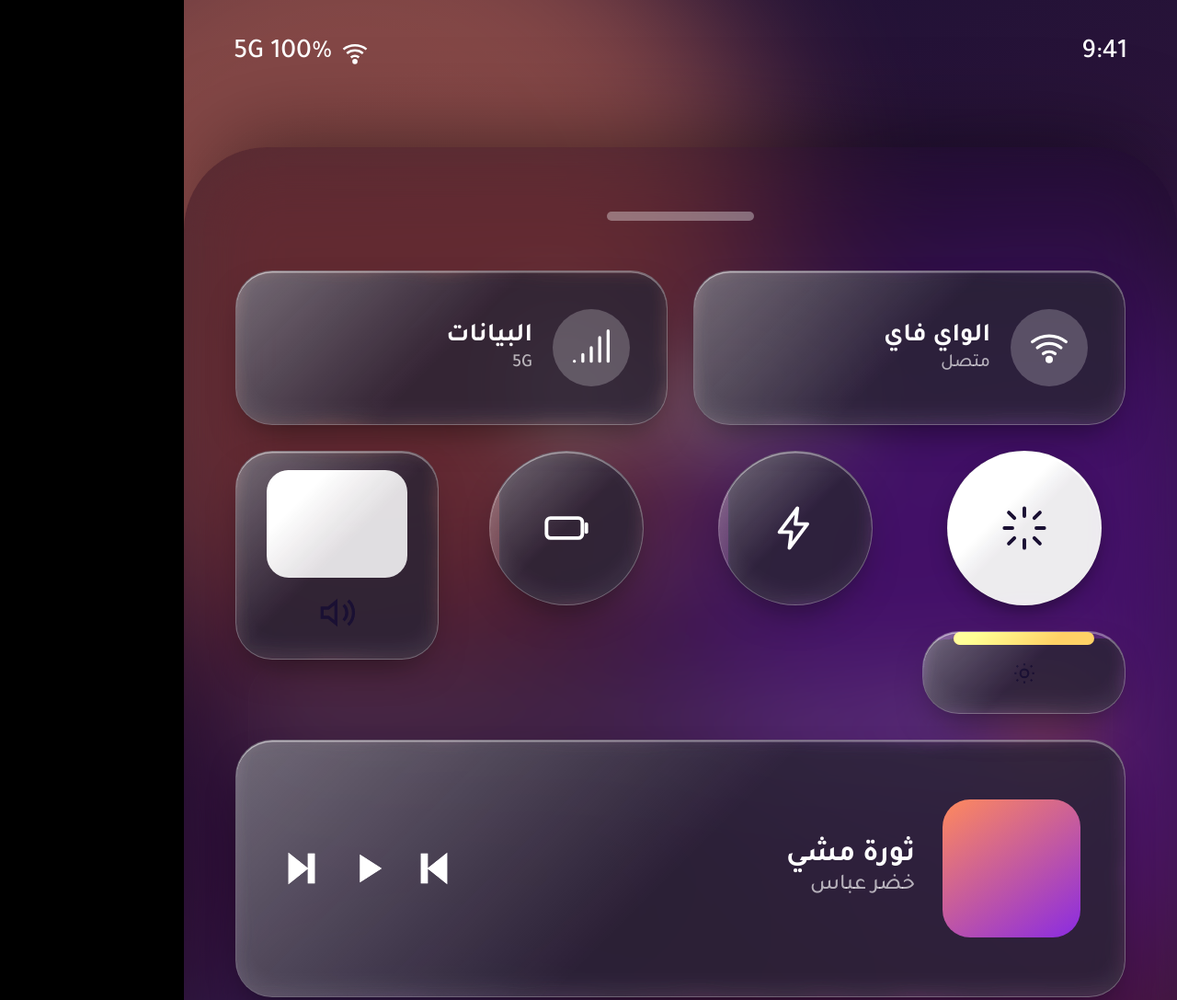
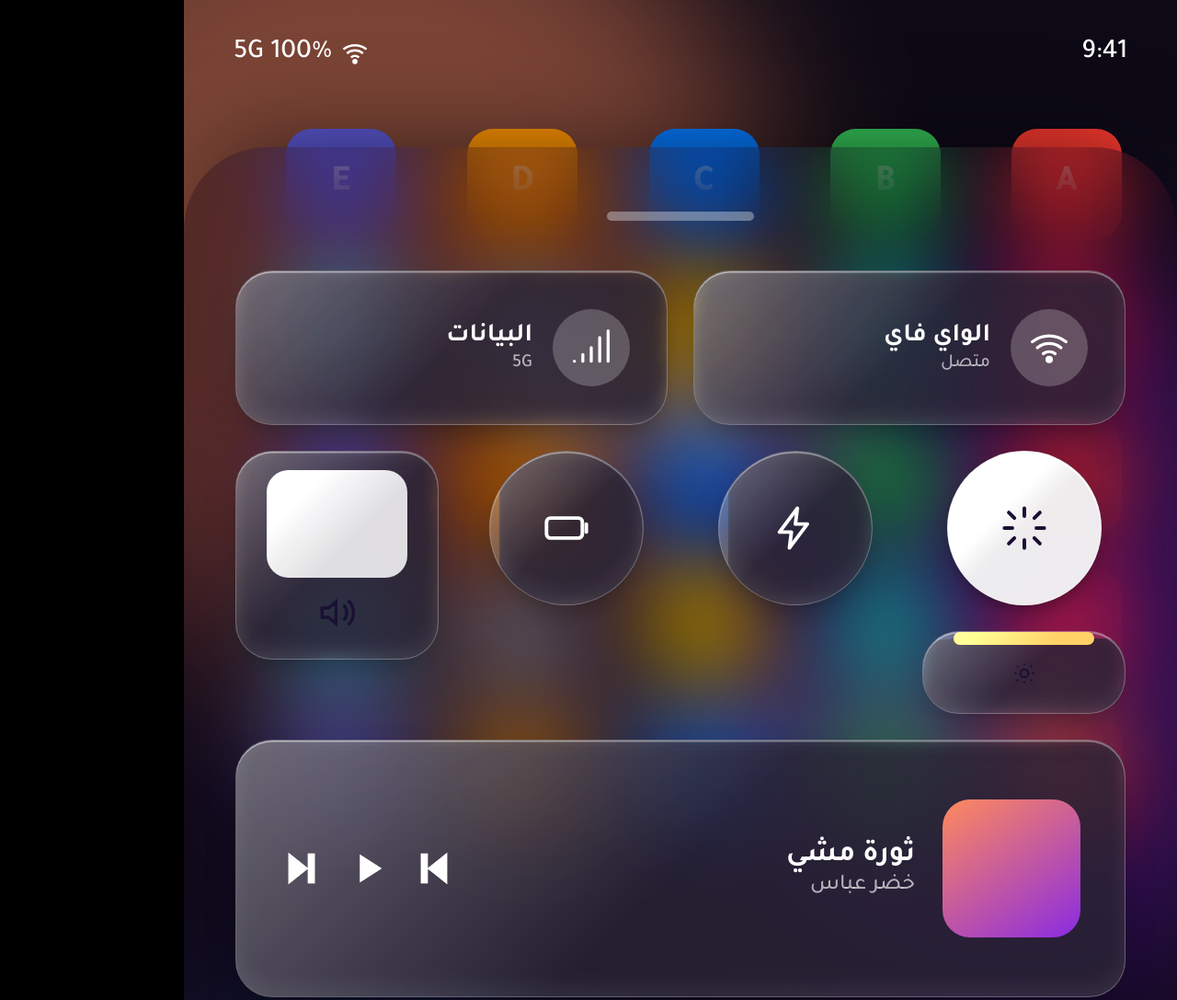
Before and after one commit to karrarkoqw4v-ux/Karrrrr, a plain HTML site: page dablik/design/theme/scene2.html in a window 1280 px wide. Shown: the top 1087 px of the page at 92% size. Drawn offline with Linux system fonts and the light colour scheme.

Commit message:
Liquid Glass control center: add icon-grid background for visible refraction
Co-Authored-By: Claude Sonnet 5 <noreply@anthropic.com>
Claude-Session: https://claude.ai/code/session_019uqjmh2zsJCzjD8BR3oFuT

```diff
--- a/dablik/design/theme/scene2.html
+++ b/dablik/design/theme/scene2.html
@@ -5,7 +5,7 @@
 @font-face{font-family:T;font-weight:800;src:url(tajawal_extrabold.ttf)}
 *{box-sizing:border-box;margin:0;padding:0}
 html,body{width:1080px;height:2400px;overflow:hidden;background:#000;font-family:T}
-#s{position:relative;width:1080px;height:2400px;overflow:hidden;background:linear-gradient(160deg,#1a1033,#3a1740 38%,#6b2a4a 62%,#d9775733 100%)}
+#s{position:relative;width:1080px;height:2400px;overflow:hidden;background:#0d0a16}
 .aur{position:absolute;border-radius:50%;filter:blur(90px)}
 .sb{position:absolute;top:0;left:0;right:0;height:90px;display:flex;justify-content:space-between;align-items:flex-end;padding:0 54px 14px;color:#fff;font-size:30px}
 .sb .ic{display:flex;gap:10px;align-items:center}
@@ -19,7 +19,7 @@ html,body{width:1080px;height:2400px;overflow:hidden;background:#000;font-family
 .notif span{color:rgba(255,255,255,.7);font-size:24px}
 
 /* control center sheet */
-#cc{position:absolute;left:0;right:0;bottom:0;top:160px;transition:none;transition:none;background:rgba(20,10,30,.42);backdrop-filter:blur(46px) saturate(1.4);border-radius:90px 90px 0 0;padding:70px 56px 0;box-shadow:0 -40px 100px -40px #0008}
+#cc{position:absolute;z-index:3;left:0;right:0;bottom:0;top:160px;transition:none;transition:none;background:rgba(20,10,30,.42);backdrop-filter:blur(46px) saturate(1.4);border-radius:90px 90px 0 0;padding:70px 56px 0;box-shadow:0 -40px 100px -40px #0008}
 .handle{width:160px;height:10px;background:rgba(255,255,255,.35);border-radius:10px;margin:0 auto 54px}
 .grid{display:grid;grid-template-columns:repeat(4,1fr);gap:28px}
 .glass{background:rgba(255,255,255,.07);backdrop-filter:url(#liquidGlass);-webkit-backdrop-filter:url(#liquidGlass);border:1px solid rgba(255,255,255,.30);border-radius:40px;box-shadow:inset 0 1.5px 0 rgba(255,255,255,.36),inset 0 -10px 24px rgba(255,255,255,.07),0 18px 40px -16px #0008;position:relative;overflow:hidden}
@@ -81,7 +81,22 @@ html,body{width:1080px;height:2400px;overflow:hidden;background:#000;font-family
 <div class="aur" style="width:760px;height:760px;background:#8a2be2;opacity:.4;right:-220px;top:300px"></div>
 <div class="aur" style="width:700px;height:700px;background:#3e91ff;opacity:.28;left:-120px;bottom:600px"></div>
 
-<div class="sb"><div>9:41</div><div class="ic"><svg width="30" height="30" viewBox="0 0 24 24" fill="none" stroke="#fff" stroke-width="2"><path d="M2 8.5a16 16 0 0 1 20 0M5 12a11 11 0 0 1 14 0M8.5 15.5a6 6 0 0 1 7 0"/><circle cx="12" cy="19" r="1.3" fill="#fff"/></svg> 5G 100%</div></div>
+
+<div id="bgicons" style="position:absolute;top:140px;left:60px;right:60px;display:grid;grid-template-columns:repeat(5,1fr);gap:40px 26px;z-index:0">
+</div>
+<script>
+(function(){
+  const cols=['#ff3b30','#34c759','#007aff','#ff9500','#5856d6','#ff2d55','#30d7c5','#ffd60a','#8e8e93','#64d2ff'];
+  const grid=document.getElementById('bgicons');
+  for(let i=0;i<25;i++){
+    const d=document.createElement('div');
+    d.style.cssText='width:120px;height:120px;border-radius:28px;background:'+cols[i%cols.length]+';box-shadow:0 10px 18px -8px #0007;display:flex;align-items:center;justify-content:center;color:#fff;font-family:T;font-weight:800;font-size:40px;opacity:.95';
+    d.textContent=String.fromCharCode(65+ (i%26));
+    grid.appendChild(d);
+  }
+})();
+</script>
+<div class="sb" style="position:relative;z-index:2"><div>9:41</div><div class="ic"><svg width="30" height="30" viewBox="0 0 24 24" fill="none" stroke="#fff" stroke-width="2"><path d="M2 8.5a16 16 0 0 1 20 0M5 12a11 11 0 0 1 14 0M8.5 15.5a6 6 0 0 1 7 0"/><circle cx="12" cy="19" r="1.3" fill="#fff"/></svg> 5G 100%</div></div>
 
 <div class="clock" id="lockview"><div class="t">9:41</div><div class="d">الأحد، ٢٢ نوفمبر</div></div>
 <div class="notif" id="lockview2"><div class="ic"><svg viewBox="0 0 24 24"><path d="M3 7l9-4 9 4v10l-9 4-9-4z"/><path d="M3 7l9 4 9-4M12 11v10"/></svg></div><div><b>دبليك</b><span>تطبيقك جاهز للتحميل الآن</span></div></div>
```
Also changed, not shown: dablik/design/theme/controlcenter.png, dablik/design/theme/lockscreen.png (added).
